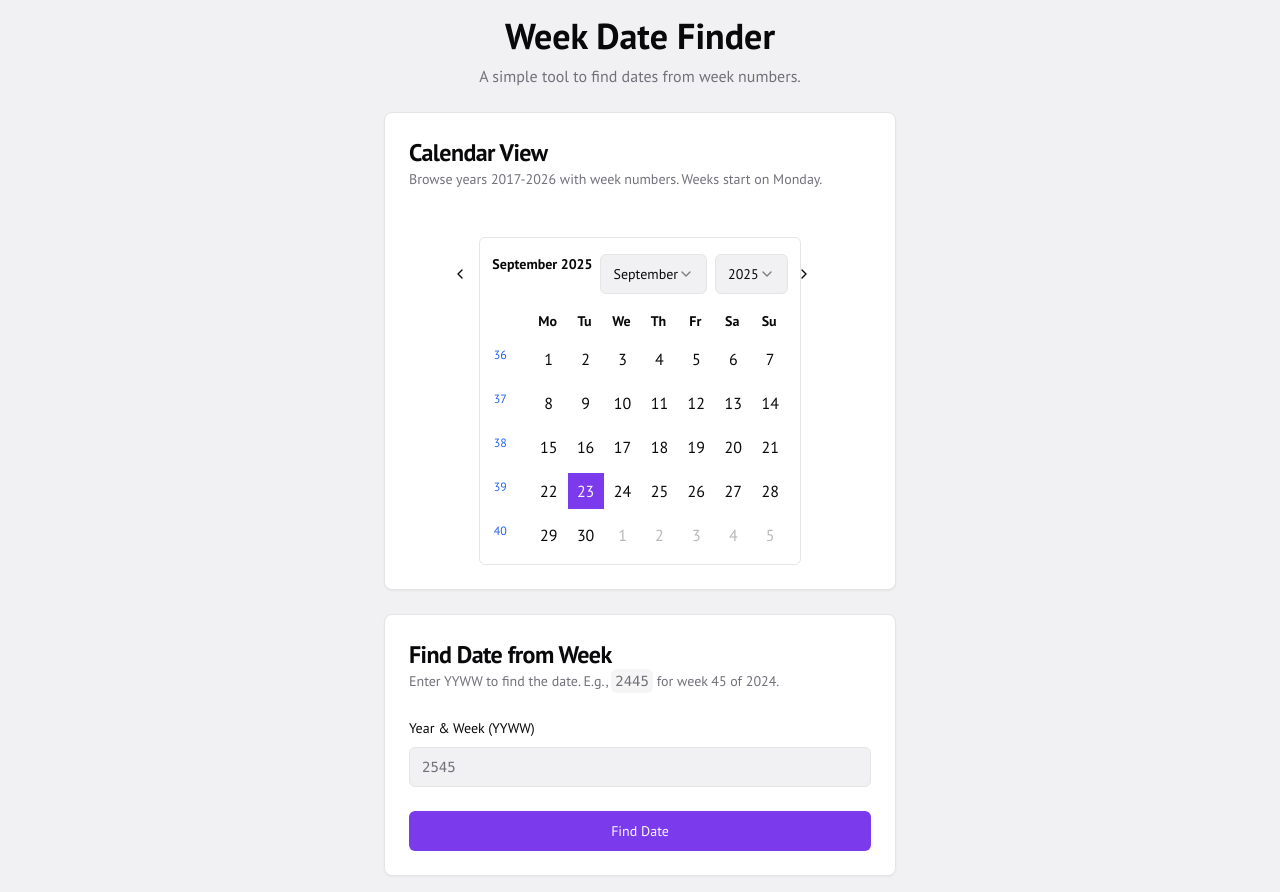
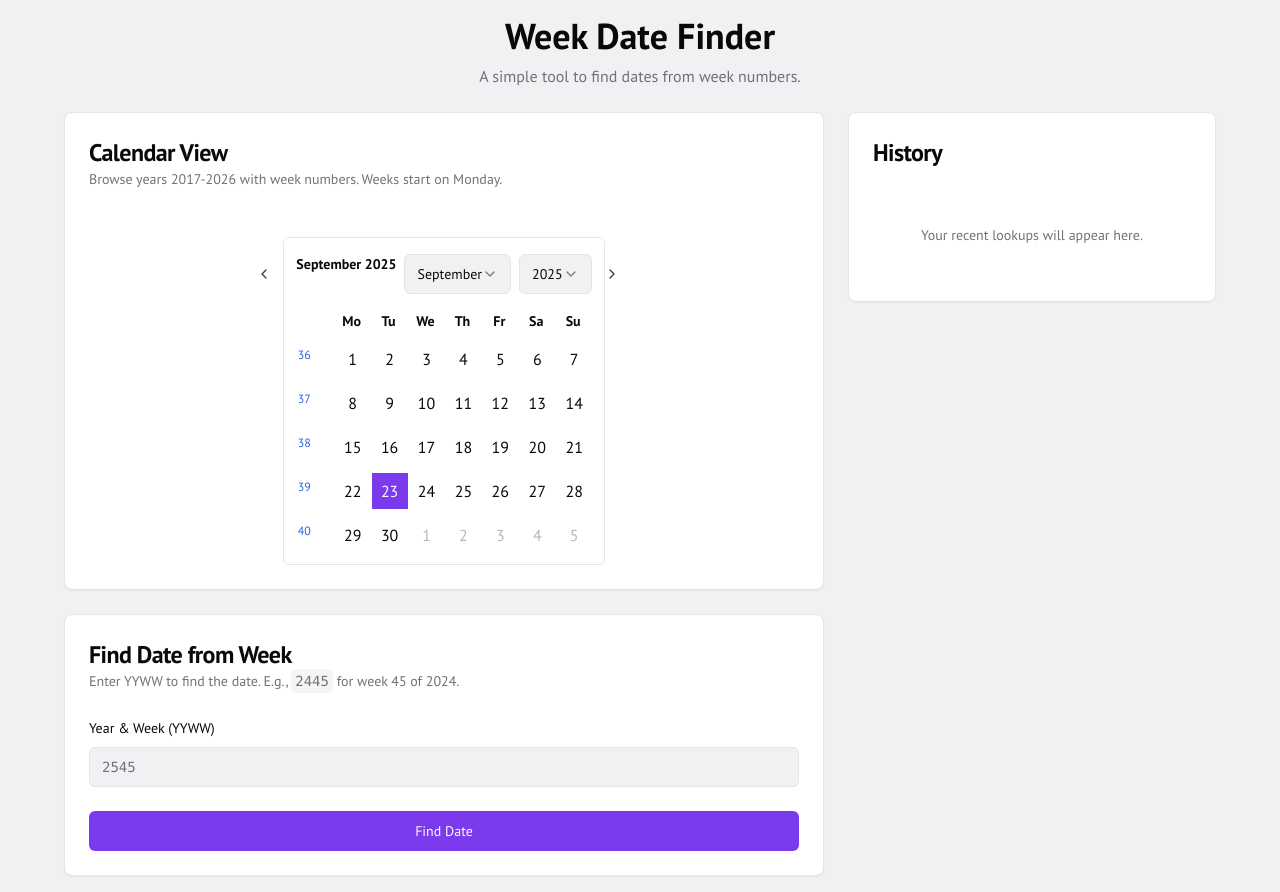
Before and after one commit to technewbiejo/datefinder, a Next.js app: page / in a window 1280 px wide. Built offline with nearby package versions, Linux system fonts and the light colour scheme.

Commit message:
Update : Adding History

```diff
--- a/src/app/page.tsx
+++ b/src/app/page.tsx
@@ -3,7 +3,7 @@ import DateFinder from '@/components/date-finder';
 export default function Home() {
     return (
         <main className="min-h-screen bg-background flex flex-col items-center justify-center p-4">
-            <div className="w-full max-w-lg mx-auto space-y-6">
+            <div className="w-full max-w-6xl mx-auto space-y-6">
                 <header className="text-center">
                     <h1 className="text-3xl sm:text-4xl font-headline font-bold text-foreground">
                         Week Date Finder
--- a/src/components/date-finder.tsx
+++ b/src/components/date-finder.tsx
@@ -1,10 +1,11 @@
 'use client';
 
-import React, { useState, useTransition } from 'react';
+import React, { useState, useTransition, useEffect } from 'react';
 import { zodResolver } from '@hookform/resolvers/zod';
 import { useForm } from 'react-hook-form';
 import * as z from 'zod';
 import { motion, AnimatePresence } from 'framer-motion';
+import { Trash } from 'lucide-react';
 
 import { Button } from '@/components/ui/button';
 import { Card, CardContent, CardDescription, CardFooter, CardHeader, CardTitle } from '@/components/ui/card';
@@ -13,6 +14,7 @@ import { Input } from '@/components/ui/input';
 import { Calendar } from '@/components/ui/calendar';
 import { Alert, AlertDescription, AlertTitle } from '@/components/ui/alert';
 import { CalendarCheck, AlertCircle, Loader } from 'lucide-react';
+import { Separator } from '@/components/ui/separator';
 
 import { findDateAction } from '@/app/actions';
 
@@ -20,10 +22,34 @@ const FormSchema = z.object({
     yearWeek: z.string().length(4, "Must be a 4-digit number").regex(/^\d{4}$/, "Must be a 4-digit number"),
 });
 
+type HistoryItem = {
+    input: string;
+    output: string;
+};
+
 export default function DateFinder() {
     const [isPending, startTransition] = useTransition();
     const [result, setResult] = useState<string | null>(null);
     const [error, setError] = useState<string | null>(null);
+    const [history, setHistory] = useState<HistoryItem[]>([]);
+
+    useEffect(() => {
+        const storedHistory = localStorage.getItem('dateFinderHistory');
+        if (storedHistory) {
+            setHistory(JSON.parse(storedHistory));
+        }
+    }, []);
+
+    const updateHistory = (newItem: HistoryItem) => {
+        const newHistory = [newItem, ...history];
+        setHistory(newHistory);
+        localStorage.setItem('dateFinderHistory', JSON.stringify(newHistory));
+    };
+
+    const clearHistory = () => {
+        setHistory([]);
+        localStorage.removeItem('dateFinderHistory');
+    };
 
     const form = useForm<z.infer<typeof FormSchema>>({
         resolver: zodResolver(FormSchema),
@@ -41,12 +67,14 @@ export default function DateFinder() {
                 setError(error);
             } else if (fullDate) {
                 setResult(fullDate);
+                updateHistory({ input: data.yearWeek, output: fullDate });
             }
         });
     }
 
     return (
-    <div className="space-y-6">
+        <div className="grid grid-cols-1 lg:grid-cols-3 gap-6">
+            <div className="lg:col-span-2 space-y-6">
                 <Card>
                     <CardHeader>
                         <CardTitle className="font-headline text-2xl">Calendar View</CardTitle>
@@ -58,11 +86,12 @@ export default function DateFinder() {
                             className="rounded-md border"
                             classNames={{
                                 caption_label: "font-headline font-semibold text-base sm:text-sm",
-              nav_button: "h-8 w-8",
-              head_cell: "font-headline w-8 sm:w-9 justify-center text-xs sm:text-sm",
+                                head_cell: "font-headline w-full justify-center text-xs sm:text-sm",
                                 cell: "h-8 w-8 sm:h-9 sm:w-9",
                                 day: "h-8 w-8 sm:h-9 sm:w-9",
                                 weeknumber: "text-blue-600 text-xs",
+                                nav: 'space-x-4 flex items-center justify-center',
+                                nav_button: 'h-7 w-7 bg-transparent p-0 opacity-80 hover:opacity-100',
                             }}
                             showWeekNumber
                             weekStartsOn={1}
@@ -130,5 +159,39 @@ export default function DateFinder() {
                     </AnimatePresence>
                 </Card>
             </div>
+
+            <div className="lg:col-span-1">
+                <Card className="sticky top-6">
+                    <CardHeader className="flex flex-row items-center justify-between">
+                        <CardTitle className="font-headline text-2xl">History</CardTitle>
+                        {history.length > 0 && (
+                            <Button variant="ghost" size="icon" onClick={clearHistory}>
+                                <Trash className="h-4 w-4" />
+                                <span className="sr-only">Clear History</span>
+                            </Button>
+                        )}
+                    </CardHeader>
+                    <CardContent>
+                        {history.length > 0 ? (
+                            <div className="space-y-4 max-h-[60vh] overflow-y-auto">
+                                {history.map((item, index) => (
+                                    <React.Fragment key={index}>
+                                        <div className="grid gap-1 text-sm">
+                                            <p className="font-mono text-muted-foreground">Input: {item.input}</p>
+                                            <p className="font-semibold text-foreground">{item.output}</p>
+                                        </div>
+                                        {index < history.length - 1 && <Separator />}
+                                    </React.Fragment>
+                                ))}
+                            </div>
+                        ) : (
+                            <p className="text-sm text-muted-foreground text-center py-8">
+                                Your recent lookups will appear here.
+                            </p>
+                        )}
+                    </CardContent>
+                </Card>
+            </div>
+        </div>
     );
 }
```
Lines whose indentation alone changed are shown as unchanged.
